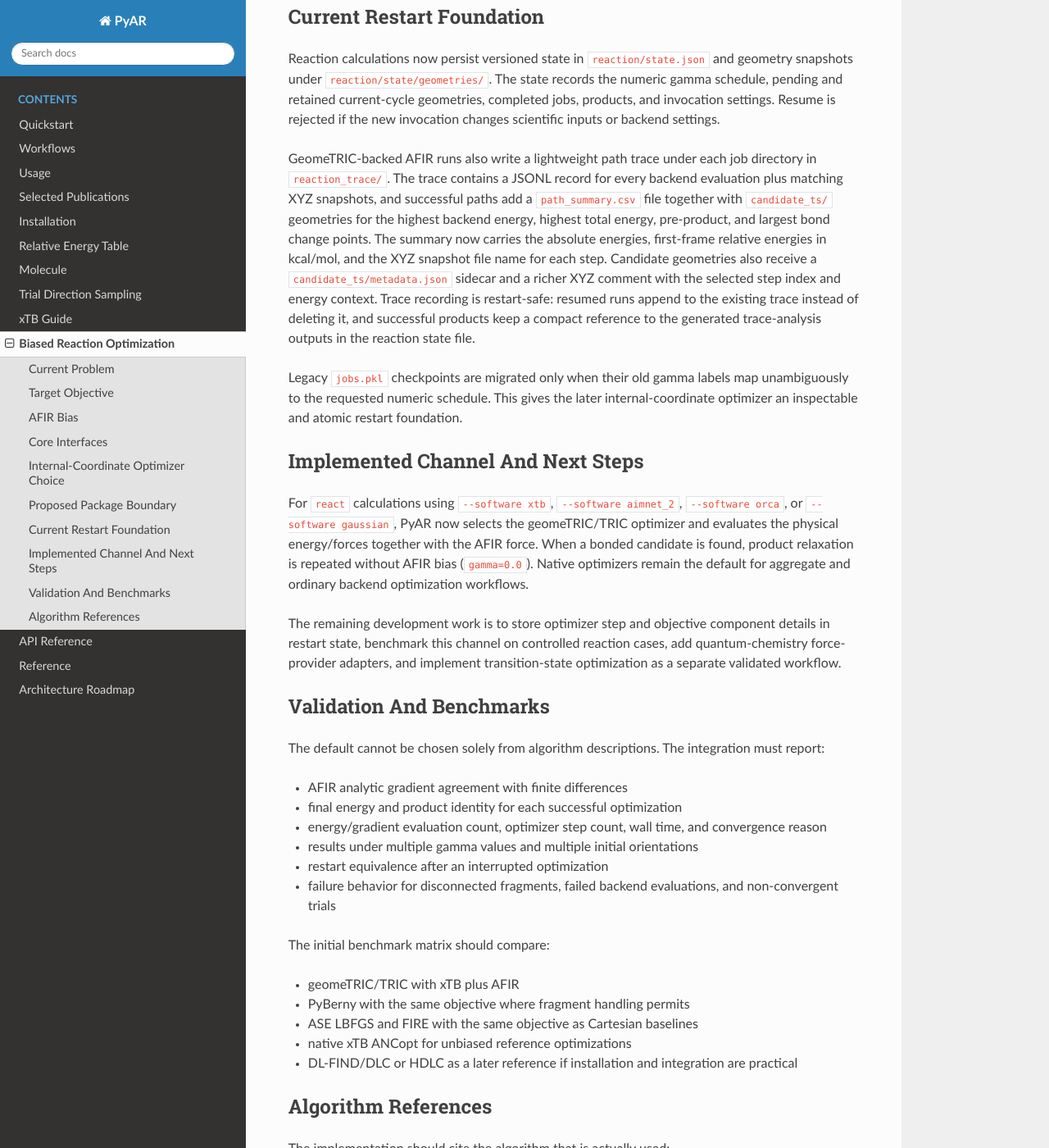
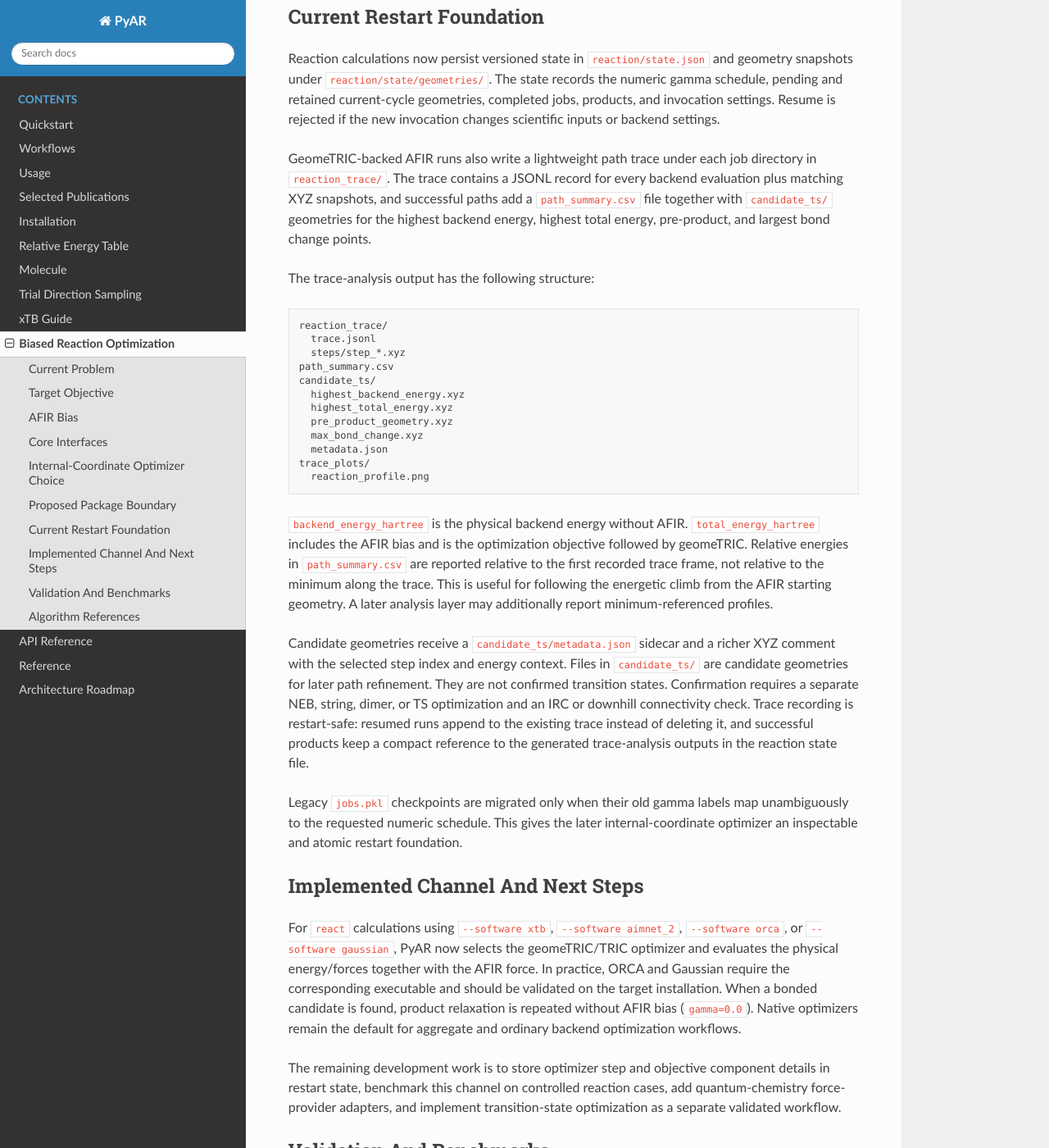
Before and after one commit to anooplab/pyar, a Sphinx documentation site: the page built from docs/reaction_optimization.rst, in a window 1280 px wide and 1400 px high, scrolled down 3451 px. Shown: the whole window at 82% size. Built offline with Sphinx 7.4.7 and the Read the Docs theme 3.1.0, drawn with Linux system fonts in a browser that asks for light colours; some of the changed text lies outside the part shown.

Commit message:
Clarify AFIR trace outputs and candidate TS caveats

```diff
--- a/docs/reaction_optimization.rst
+++ b/docs/reaction_optimization.rst
@@ -211,10 +211,38 @@ directory in ``reaction_trace/``. The trace contains a JSONL record for every
 backend evaluation plus matching XYZ snapshots, and successful paths add a
 ``path_summary.csv`` file together with ``candidate_ts/`` geometries for the
 highest backend energy, highest total energy, pre-product, and largest bond
-change points. The summary now carries the absolute energies, first-frame
-relative energies in kcal/mol, and the XYZ snapshot file name for each step.
-Candidate geometries also receive a ``candidate_ts/metadata.json`` sidecar and
-a richer XYZ comment with the selected step index and energy context. Trace
+change points.
+
+The trace-analysis output has the following structure:
+
+.. code-block:: text
+
+   reaction_trace/
+     trace.jsonl
+     steps/step_*.xyz
+   path_summary.csv
+   candidate_ts/
+     highest_backend_energy.xyz
+     highest_total_energy.xyz
+     pre_product_geometry.xyz
+     max_bond_change.xyz
+     metadata.json
+   trace_plots/
+     reaction_profile.png
+
+``backend_energy_hartree`` is the physical backend energy without AFIR.
+``total_energy_hartree`` includes the AFIR bias and is the optimization
+objective followed by geomeTRIC. Relative energies in ``path_summary.csv`` are
+reported relative to the first recorded trace frame, not relative to the
+minimum along the trace. This is useful for following the energetic climb from
+the AFIR starting geometry. A later analysis layer may additionally report
+minimum-referenced profiles.
+
+Candidate geometries receive a ``candidate_ts/metadata.json`` sidecar and a
+richer XYZ comment with the selected step index and energy context. Files in
+``candidate_ts/`` are candidate geometries for later path refinement. They are
+not confirmed transition states. Confirmation requires a separate NEB, string,
+dimer, or TS optimization and an IRC or downhill connectivity check. Trace
 recording is restart-safe: resumed runs append to the existing trace instead
 of deleting it, and successful products keep a compact reference to the
 generated trace-analysis outputs in the reaction state file.
@@ -228,9 +256,10 @@ Implemented Channel And Next Steps
 
 For ``react`` calculations using ``--software xtb``, ``--software aimnet_2``,
 ``--software orca``, or ``--software gaussian``, PyAR now selects the
-geomeTRIC/TRIC optimizer and
-evaluates the physical energy/forces together with the AFIR force. When a
-bonded candidate is found, product relaxation is repeated without AFIR bias
+geomeTRIC/TRIC optimizer and evaluates the physical energy/forces together
+with the AFIR force. In practice, ORCA and Gaussian require the corresponding
+executable and should be validated on the target installation. When a bonded
+candidate is found, product relaxation is repeated without AFIR bias
 (``gamma=0.0``). Native optimizers remain the default for aggregate and
 ordinary backend optimization workflows.
 
@@ -276,7 +305,7 @@ The implementation should cite the algorithm that is actually used:
   Journal of Physical Chemistry A **113**, 11856-11865 (2009), DOI
   ``10.1021/jp9028968``. This documents DLC/HDLC-capable optimizer
   infrastructure.
-* C. Peng, P. Y. Ayala, H. B. Schlegel, and M. J. Frisch, *Using redundant
+* C. Peng, P. Y. Ayala, H. B. Schlegel, and J. M. Frisch, *Using redundant
   internal coordinates to optimize equilibrium geometries and transition
   states*, Journal of Computational Chemistry **17**, 49-56 (1996), DOI
   ``10.1002/(SICI)1096-987X(19960115)17:1<49::AID-JCC5>3.0.CO;2-0``.
```
